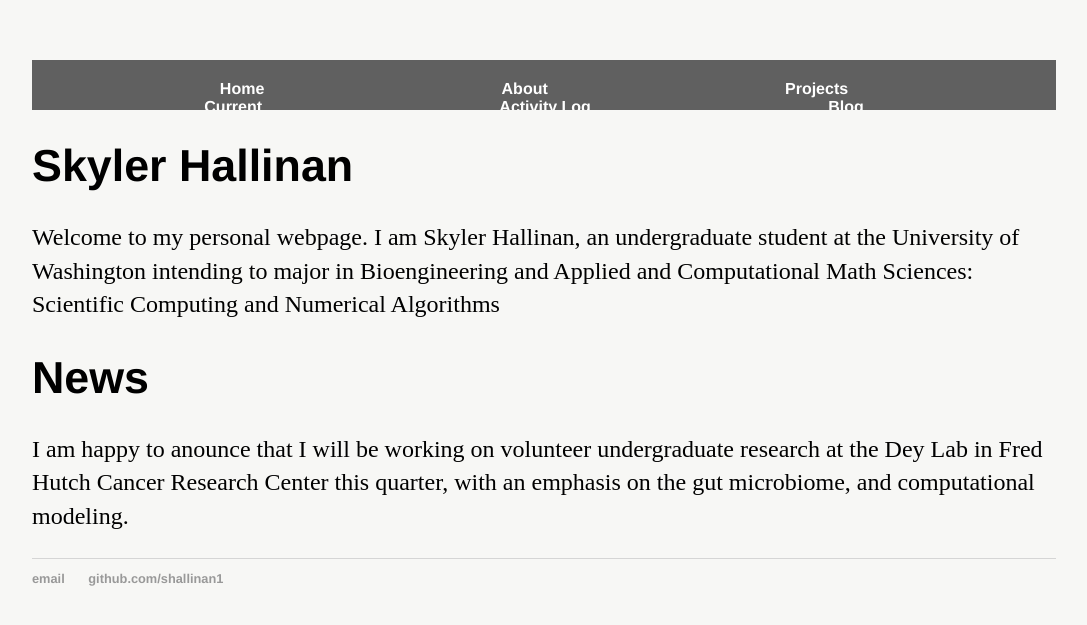
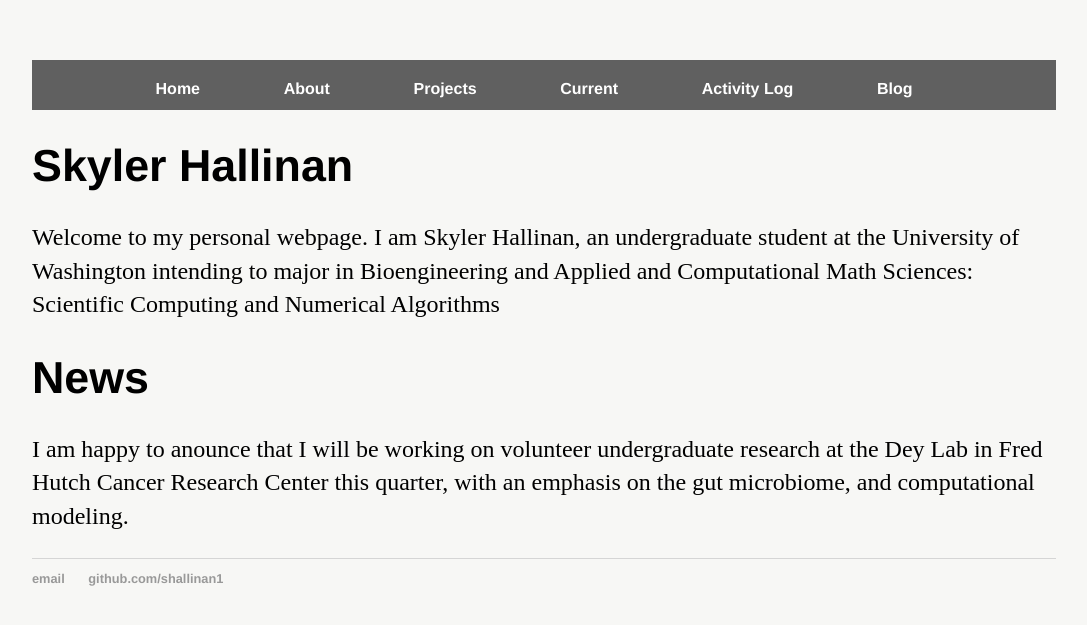
Before and after one commit to shallinan1/shallinan1.github.io, a Jekyll site: the page built from index.md, in a window 1280 px wide. Shown: the top 625 px of the page, without its empty margins (96-1183 px from the left). Built offline with Jekyll 4.4.1, drawn with Linux system fonts in a browser that asks for light colours; our own code applies the rules of GitHub Pages for plain Markdown files.

Commit message:
padding change

```diff
--- a/css/main.css
+++ b/css/main.css
@@ -20,7 +20,7 @@
 	}
 
 		#globalNav li {
-			padding: 0 10%;
+			padding: 0 2.5%;
 			display: inline-block;
 		}
 
```
